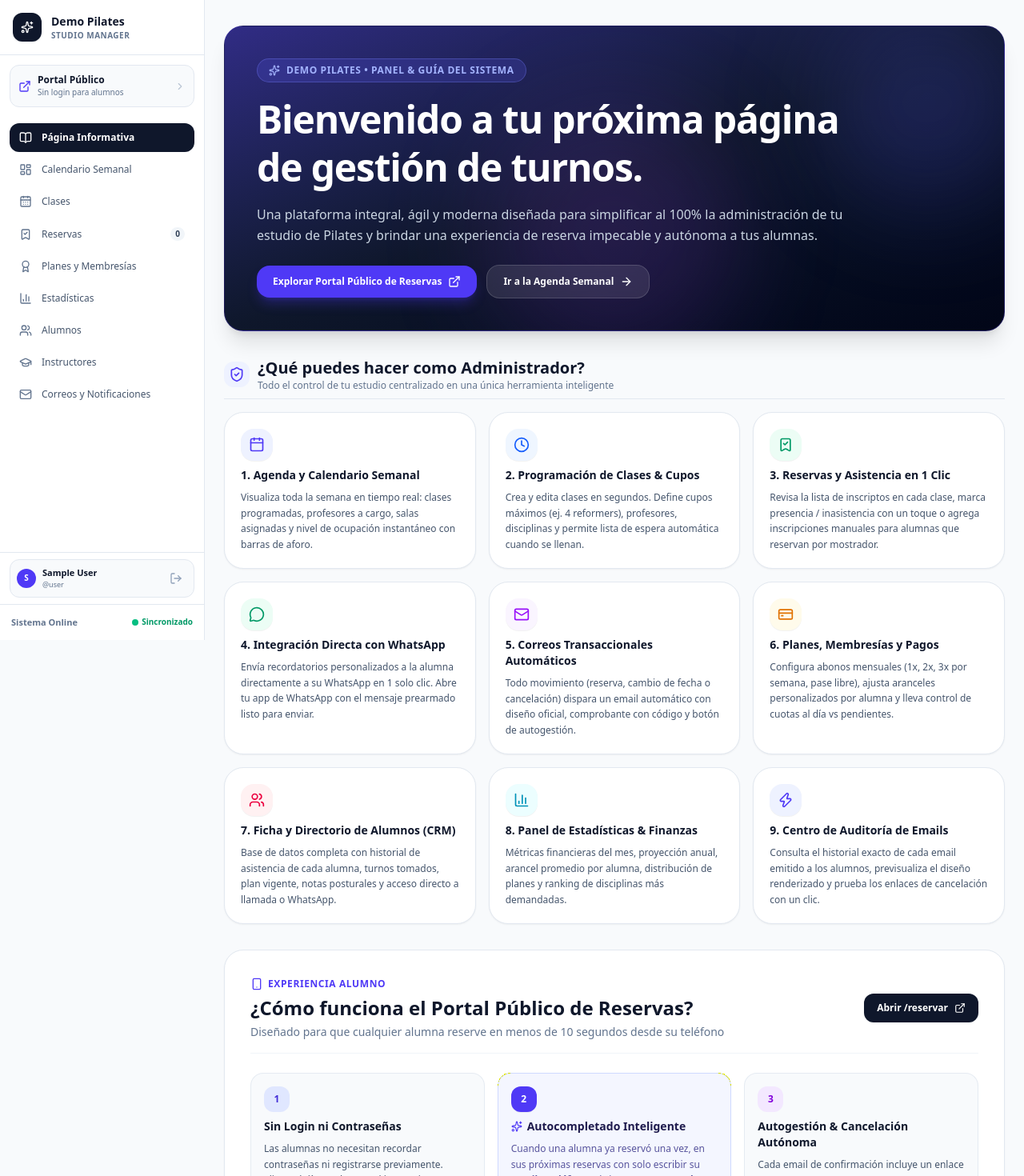
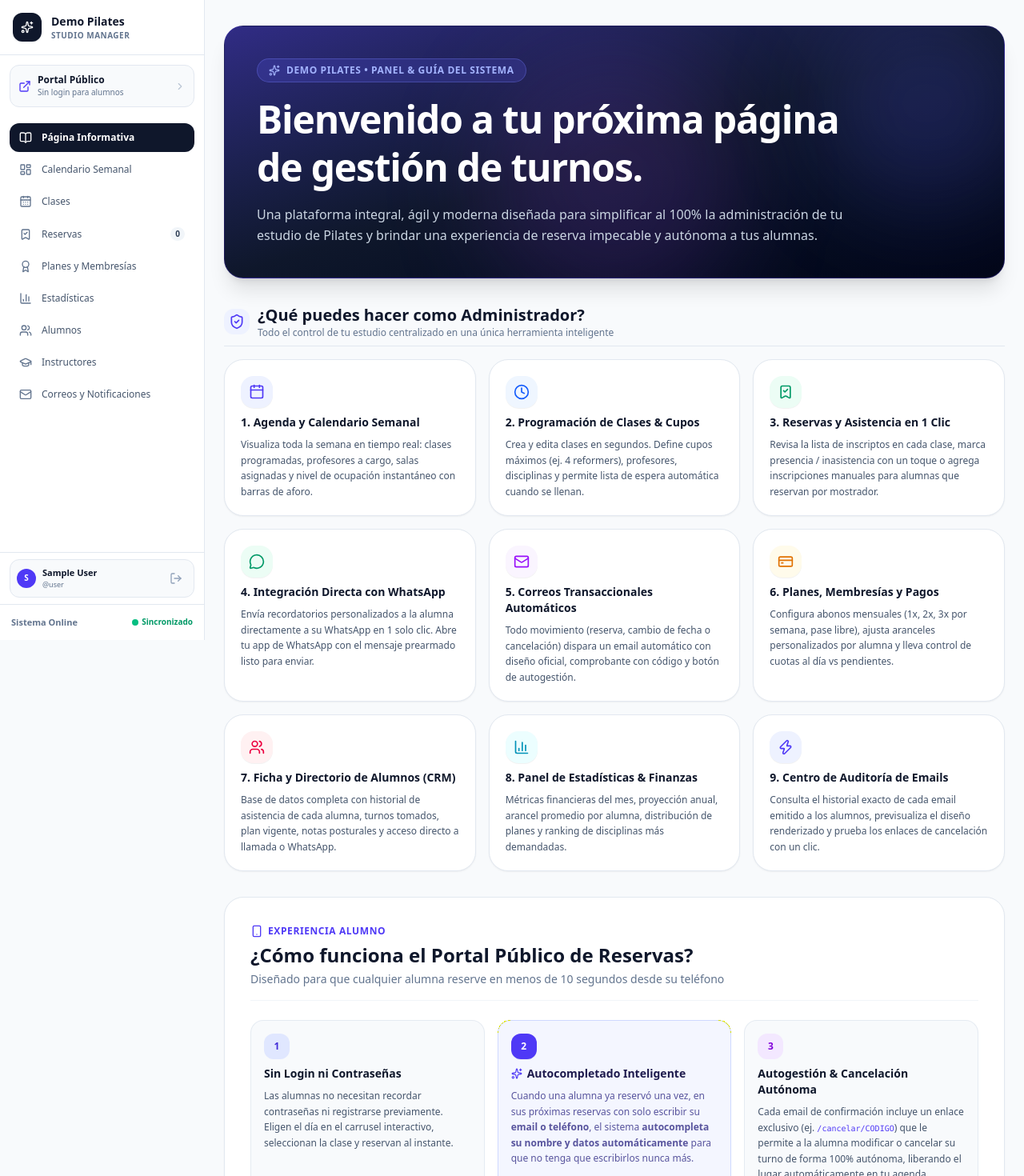
Before and after one commit to julyrodriguez/demoPilates, a Next.js app: page /info in a window 1280 px wide. Shown: the top 1470 px of the page at 80% size. Built offline with nearby package versions, Linux system fonts and the light colour scheme; no server answers; the database is empty; sample sign-in values are in the browser's storage.

Commit message:
fix(info): remover botones superiores para priorizar lectura completa y conservar botones de acción al final

```diff
--- a/src/app/info/page.tsx
+++ b/src/app/info/page.tsx
@@ -13,8 +13,6 @@ import {
   CreditCard,
   Users,
   BarChart3,
-  ExternalLink,
-  ArrowRight,
   ShieldCheck,
   Zap,
   MousePointerClick,
@@ -26,7 +24,7 @@ export default function PaginaInformativa() {
     <AppShell>
       <div className="max-w-6xl mx-auto space-y-6 sm:space-y-8 pb-16 pt-1 sm:pt-2">
         {/* ============================================================ */}
-        {/* HERO SECTION (Optimizada para Mobile & Desktop) */}
+        {/* HERO SECTION (Sin botones superiores para priorizar lectura) */}
         {/* ============================================================ */}
         <section className="relative overflow-hidden rounded-3xl bg-gradient-to-br from-indigo-900 via-slate-900 to-slate-950 text-white p-5 sm:p-8 md:p-10 border border-indigo-800/40 shadow-xl">
           {/* Background Glows */}
@@ -46,24 +44,6 @@ export default function PaginaInformativa() {
             <p className="text-xs sm:text-sm md:text-base text-slate-300 leading-relaxed font-medium">
               Una plataforma integral, ágil y moderna diseñada para simplificar al 100% la administración de tu estudio de Pilates y brindar una experiencia de reserva impecable y autónoma a tus alumnas.
             </p>
-
-            <div className="flex flex-col sm:flex-row items-stretch sm:items-center gap-2.5 sm:gap-3 pt-2">
-              <Link
-                href="/reservar"
-                target="_blank"
-                className="w-full sm:w-auto px-4 sm:px-5 py-3 rounded-2xl bg-indigo-600 hover:bg-indigo-500 text-white text-xs font-bold shadow-lg shadow-indigo-600/30 flex items-center justify-center gap-2 transition-all active:scale-[0.98]"
-              >
-                <span>Explorar Portal Público de Reservas</span>
-                <ExternalLink className="w-4 h-4 shrink-0" />
-              </Link>
-              <Link
-                href="/"
-                className="w-full sm:w-auto px-4 sm:px-5 py-3 rounded-2xl bg-white/10 hover:bg-white/15 text-white border border-white/15 text-xs font-bold flex items-center justify-center gap-2 transition-all backdrop-blur-sm active:scale-[0.98]"
-              >
-                <span>Ir a la Agenda Semanal</span>
-                <ArrowRight className="w-4 h-4 shrink-0" />
-              </Link>
-            </div>
           </div>
         </section>
 
@@ -209,8 +189,7 @@ export default function PaginaInformativa() {
         {/* SECCIÓN 2: PORTAL PÚBLICO DE RESERVAS (/reservar) */}
         {/* ============================================================ */}
         <section className="bg-white dark:bg-slate-900 border border-slate-200 dark:border-slate-800 rounded-3xl p-5 sm:p-8 shadow-xs space-y-5 sm:space-y-6">
-          <div className="flex flex-col sm:flex-row sm:items-center justify-between gap-3 pb-3 sm:pb-4 border-b border-slate-100 dark:border-slate-800">
-            <div className="space-y-1">
+          <div className="space-y-1 pb-3 sm:pb-4 border-b border-slate-100 dark:border-slate-800">
             <div className="inline-flex items-center gap-1.5 text-[10px] sm:text-xs font-bold text-indigo-600 dark:text-indigo-400 uppercase tracking-wider">
               <Smartphone className="w-3.5 h-3.5 sm:w-4 sm:h-4" />
               <span>Experiencia Alumno</span>
@@ -221,16 +200,6 @@ export default function PaginaInformativa() {
             <p className="text-[11px] sm:text-xs md:text-sm text-slate-500 dark:text-slate-400">
               Diseñado para que cualquier alumna reserve en menos de 10 segundos desde su teléfono
             </p>
-            </div>
-
-            <Link
-              href="/reservar"
-              target="_blank"
-              className="inline-flex items-center justify-center gap-2 px-4 py-2.5 rounded-xl bg-slate-900 dark:bg-indigo-600 hover:bg-slate-800 text-white text-xs font-bold shadow-xs shrink-0 transition-all active:scale-[0.98]"
-            >
-              <span>Abrir /reservar</span>
-              <ExternalLink className="w-3.5 h-3.5" />
-            </Link>
           </div>
 
           <div className="grid grid-cols-1 md:grid-cols-3 gap-3 sm:gap-4">
@@ -277,7 +246,7 @@ export default function PaginaInformativa() {
         </section>
 
         {/* ============================================================ */}
-        {/* SECCIÓN 3: INVITACIÓN A PROBAR EL SISTEMA */}
+        {/* SECCIÓN 3: INVITACIÓN A PROBAR EL SISTEMA (Botones al final) */}
         {/* ============================================================ */}
         <section className="rounded-3xl bg-gradient-to-r from-slate-900 via-indigo-950 to-slate-900 text-white p-5 sm:p-8 border border-indigo-900/60 shadow-lg space-y-4 sm:space-y-5">
           <div className="flex items-center gap-3">
```
Lines whose indentation alone changed are shown as unchanged.
